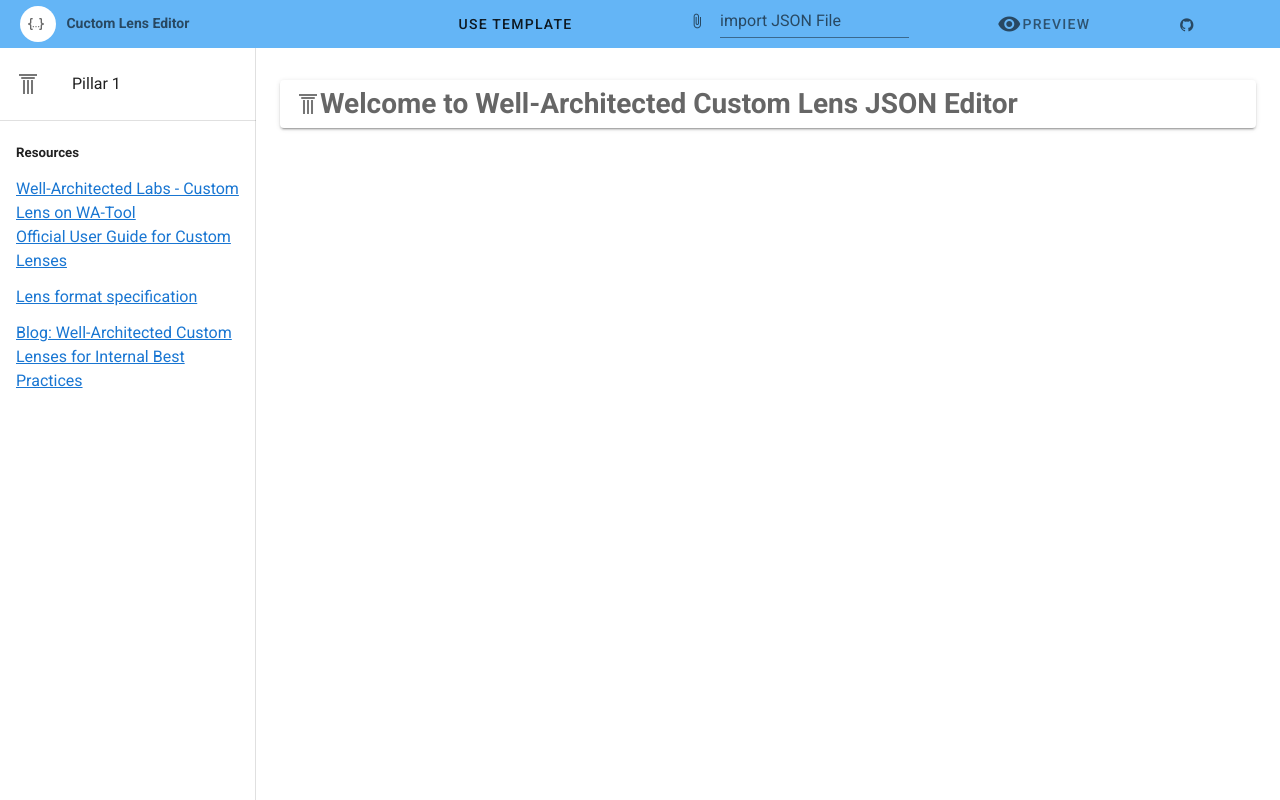
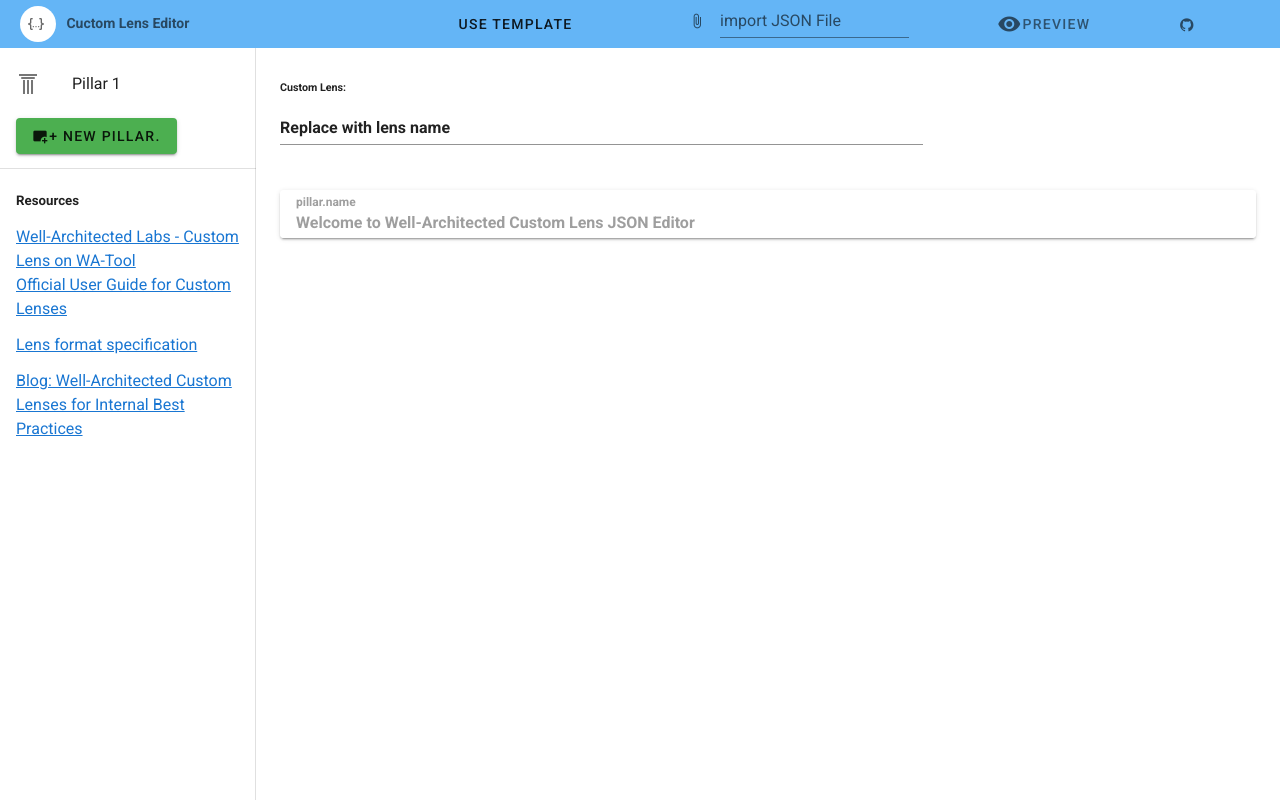
Before and after one commit to juntinyeh/custom_lens_gui_editor, a Vue app: page / in a window 1280 px wide. Both pictures are taken after a click on the button "USE TEMPLATE". Built offline with nearby package versions, Linux system fonts and the light colour scheme.

Commit message:
new feature - append new pillar

```diff
--- a/src/App.vue
+++ b/src/App.vue
@@ -42,18 +42,45 @@
     <v-navigation-drawer
       app
     >
-
-      <v-list>
+      <v-list
+        v-if="this.custom_lens"
+      >
+        <v-list-item
+          v-for="p in this.custom_lens.pillars"
+          :key="p"
+          color="orange lighten-1"
+          link>
+          <v-list-item-icon>
+            <v-icon>mdi-pillar</v-icon>
+          </v-list-item-icon>
+          <v-list-item-content>
+            <v-list-item-title
+              @click="v_load_pillar(p.id, p.name)"
+            >{{ p.name }}</v-list-item-title>
+          </v-list-item-content>
+        </v-list-item>
+        <v-list-item>
+          <v-btn
+            @click="dialog_new_pillar = true"
+            color="green darken"
+            medium
+            > <v-icon
+            small>mdi-card-plus</v-icon> + New pillar.</v-btn>
+        </v-list-item>
+      </v-list>
+      <v-list
+      v-else>
         <v-list-item
           v-for="[icon, pillar_id, pillar_name] in links"
           :key="pillar_id"
+          color="orange lighten-1"
           link>
           <v-list-item-icon>
             <v-icon>{{ icon }}</v-icon>
           </v-list-item-icon>
           <v-list-item-content>
             <v-list-item-title
-              @click="v_load_pillar(pillar_id, pillar_name)"
+              @click="v_load_pillar(pillar_id)"
             >{{ pillar_name }}</v-list-item-title>
           </v-list-item-content>
         </v-list-item>
@@ -84,14 +111,34 @@
         class="py-8 px-6"
         fluid
       >
+        <v-row v-if="this.custom_lens">
+          <v-col cols="8">
+            <h6>Custom Lens:</h6>
+            <h1><v-text-field
+              v-model="custom_lens.name">
+            </v-text-field></h1>
+          </v-col>
+        </v-row>
         <v-row>
           <v-col>
             <v-card
               class="overflow-auto"
               >
               <v-subheader>
-                <v-icon>mdi-pillar</v-icon>
-                <h1>{{ pillar_title }}</h1>
+                <v-row>
+                  <v-col><v-icon>mdi-pillar</v-icon>
+                    <!--h1 v-if="this.custom_lens != null">
+                      <v-text-field
+                      label="pillar.name"
+                      v-model="current_pillar.name"
+                      @leave="v_reload_pillar()"></v-text-field>
+                    </h1-->
+                    <h1><v-text-field
+                      label="pillar.name"
+                      v-model="pillar_name"
+                      disabled></v-text-field></h1>
+                  </v-col>
+                </v-row>
               </v-subheader>
               <v-list two-line
                 v-if="current_pillar"
@@ -460,6 +507,56 @@
             </v-card>
           </v-dialog>
         </v-row>
+        <v-row justify="center">
+          <v-dialog
+            v-model="dialog_new_pillar"
+            persistent
+            max-width="400px"
+          >
+            <v-card>
+              <v-card-title>
+                <span class="text-h5">New Pillar</span>
+              </v-card-title>
+              <v-card-text>
+                <v-container>
+                  <v-row>
+                    <v-col cols="12">
+                      <v-text-field
+                        v-model="pillar_id"
+                        required
+                        label="Pillar ID, an unique key in [A-Za-z_], like SEC,OPS,COST,etc."
+                      ></v-text-field>
+                    </v-col>
+                    <v-col cols="12">
+                      <v-text-field
+                        v-model="pillar_name"
+                        required
+                        label="Pillar Name"
+                      ></v-text-field>
+                    </v-col>
+                  </v-row>
+                </v-container>
+              </v-card-text>
+              <v-card-actions>
+                <v-spacer></v-spacer>
+                <v-btn
+                  v-if="pillar_id!='' && pillar_name!=''"
+                  color="green darken-1"
+                  @click="dialog_new_pillar = false;append_new_pillar()"
+                >
+                  Create
+                </v-btn>
+                <v-btn
+                  color="blue darken-1"
+                  @click="dialog_new_pillar = false;"
+                >
+                  Cancel
+                </v-btn>
+              </v-card-actions>
+            </v-card>
+          </v-dialog>
+
+        </v-row>
 
 
 
@@ -471,7 +568,7 @@
 <script>
   export default {
     data: () => ({
-      pillar_title: 'Welcome to Well-Architected Custom Lens JSON Editor',
+      pillar_name: 'Welcome to Well-Architected Custom Lens JSON Editor',
       inputFile: null,
       links: [
         ['mdi-numeric-1', 'Pillar_1', 'Import a JSON file'],
@@ -487,10 +584,12 @@
       current_pillar : null,
       current_question : null ,
       current_choice: null,
+      current_pillar_index : null,
       dialog : false,
       dialog_risk : false,
       dialog_preview : false,
       dialog_delete : false,
+      dialog_new_pillar : false,
       delete_type : null,
       delete_message : null,
       delete_confirm : null,
@@ -541,11 +640,11 @@
         });
       },
 
-      v_load_pillar: function(pillar_id, pillar_name){
-        this.pillar_title = pillar_name;
+      v_load_pillar: function(pillar_id){
         this.custom_lens.pillars.forEach((p) => {
           if(p.id==pillar_id){ this.current_pillar = p; }
         });
+        this.get_current_pillar_index();
         this.questions = [];
         this.current_pillar.questions.forEach((q) => {
           this.questions.push(q);
@@ -586,6 +685,15 @@
           this.delete_message = "Question (" + this.current_question.id + ") \n"+this.current_question.title;
         }
         this.dialog_delete = true;
+      },
+
+
+      append_new_pillar() {
+        this.reset_current_pillar();
+        this.current_pillar.id = this.pillar_id;
+        this.current_pillar.name = this.pillar_name;
+        this.custom_lens.pillars.push(this.current_pillar);
+        this.v_reload_pillar(this.current_pillar.id);
       },
 
       update_current_choice(){
@@ -653,7 +761,8 @@
       },
 
       get_current_pillar_index(){
-        return this.custom_lens.pillars.indexOf(this.current_pillar);
+        this.current_pillar_index = this.custom_lens.pillars.indexOf(this.current_pillar);
+        return this.current_pillar_index;
       },
 
       saveFile() {
@@ -697,7 +806,20 @@
                      "condition":"default",
                      "risk":"MEDIUM_RISK"
                   }],
+        choices : []
         }
+        this.reset_current_choice();
+        this.current_question.choices.push(this.current_choice);
+      },
+
+      reset_current_pillar() {
+        this.current_pillar = {
+          "id":"pillar_id_1",
+          "name":"Pillar 1",
+          "questions":[]
+        }
+        this.reset_current_question();
+        this.current_pillar.questions.push(this.current_question);
       },
 
       delete_current_object() {
```
